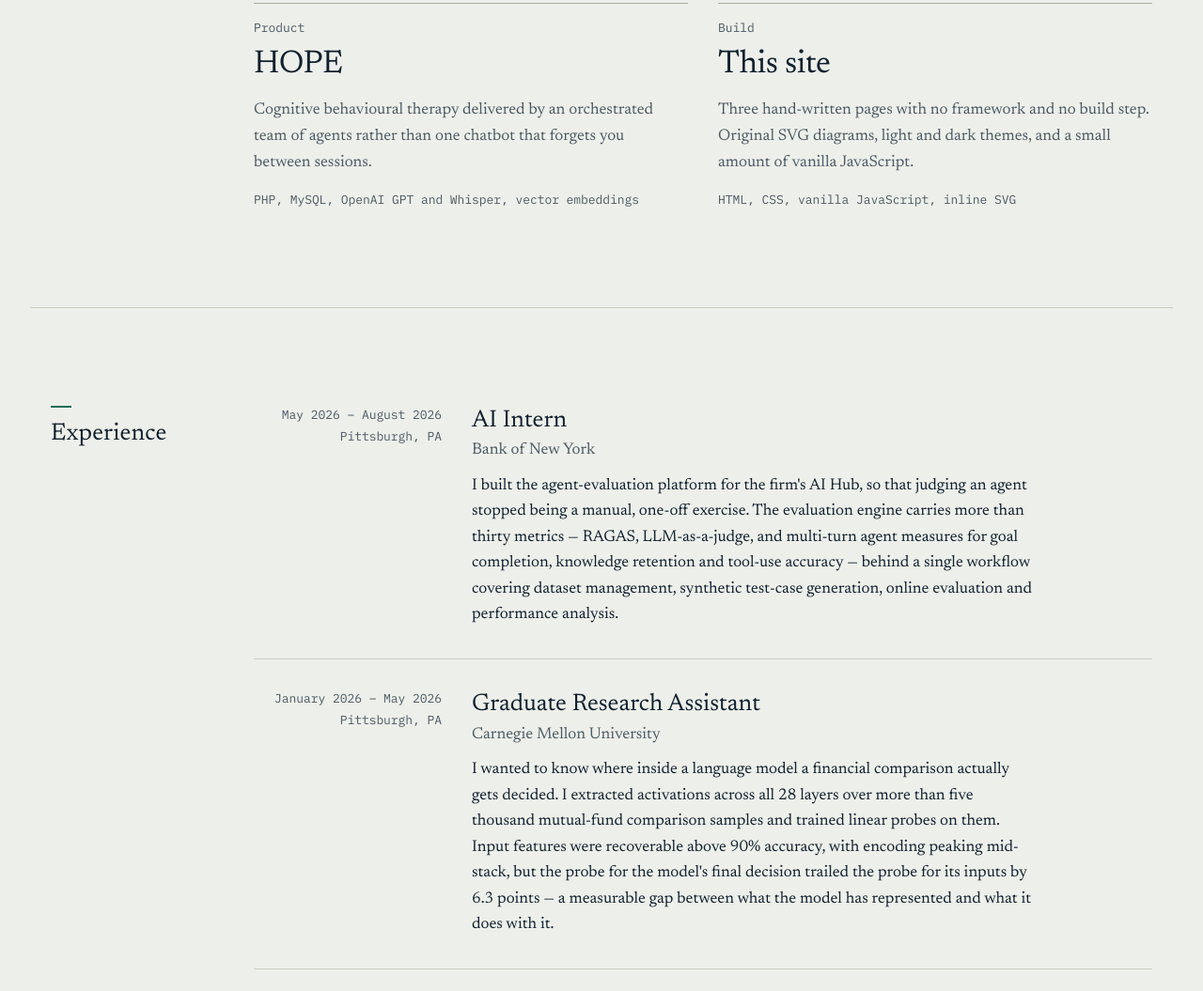
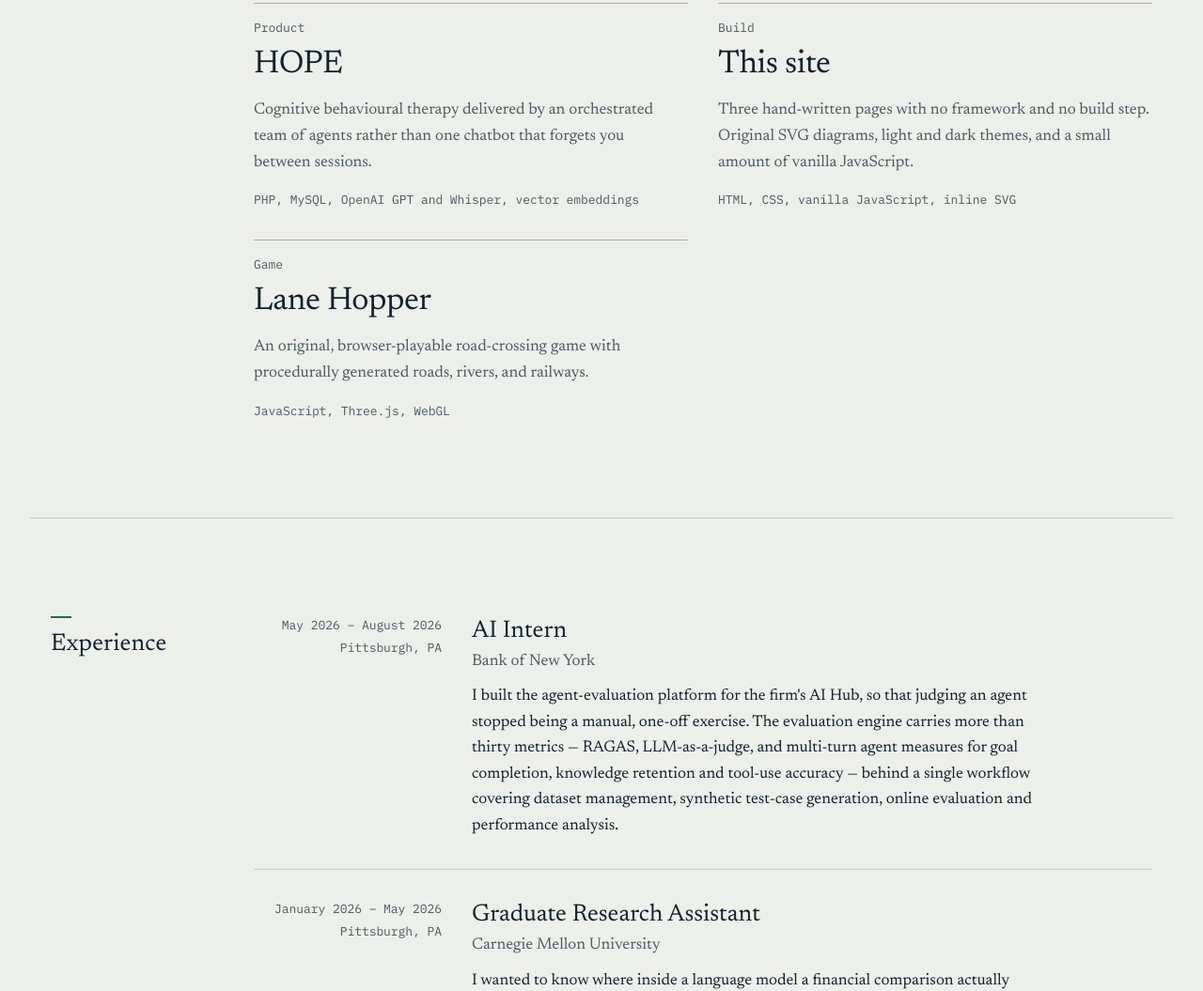
Before and after one commit to alanmohan/alanmohan.github.io, a plain HTML site: page index.html in a window 1280 px wide. Shown: the part 1671-2726 px from the top of the page at 94% size. Drawn offline with Linux system fonts and the light colour scheme.

Commit message:
Added lane-hopper to index.html

```diff
--- a/index.html
+++ b/index.html
@@ -198,6 +198,12 @@ try {
             <p class="tile__desc">Three hand-written pages with no framework and no build step. Original SVG diagrams, light and dark themes, and a small amount of vanilla JavaScript.</p>
             <p class="tile__tech">HTML, CSS, vanilla JavaScript, inline SVG</p>
           </li>
+          <li class="tile">
+            <p class="tile__kind">Game</p>
+            <h2 class="tile__h"><a href="lane-hopper/">Lane Hopper</a></h2>
+            <p class="tile__desc">An original, browser-playable road-crossing game with procedurally generated roads, rivers, and railways.</p>
+            <p class="tile__tech">JavaScript, Three.js, WebGL</p>
+          </li>
         </ul>
   </section>
 
```
